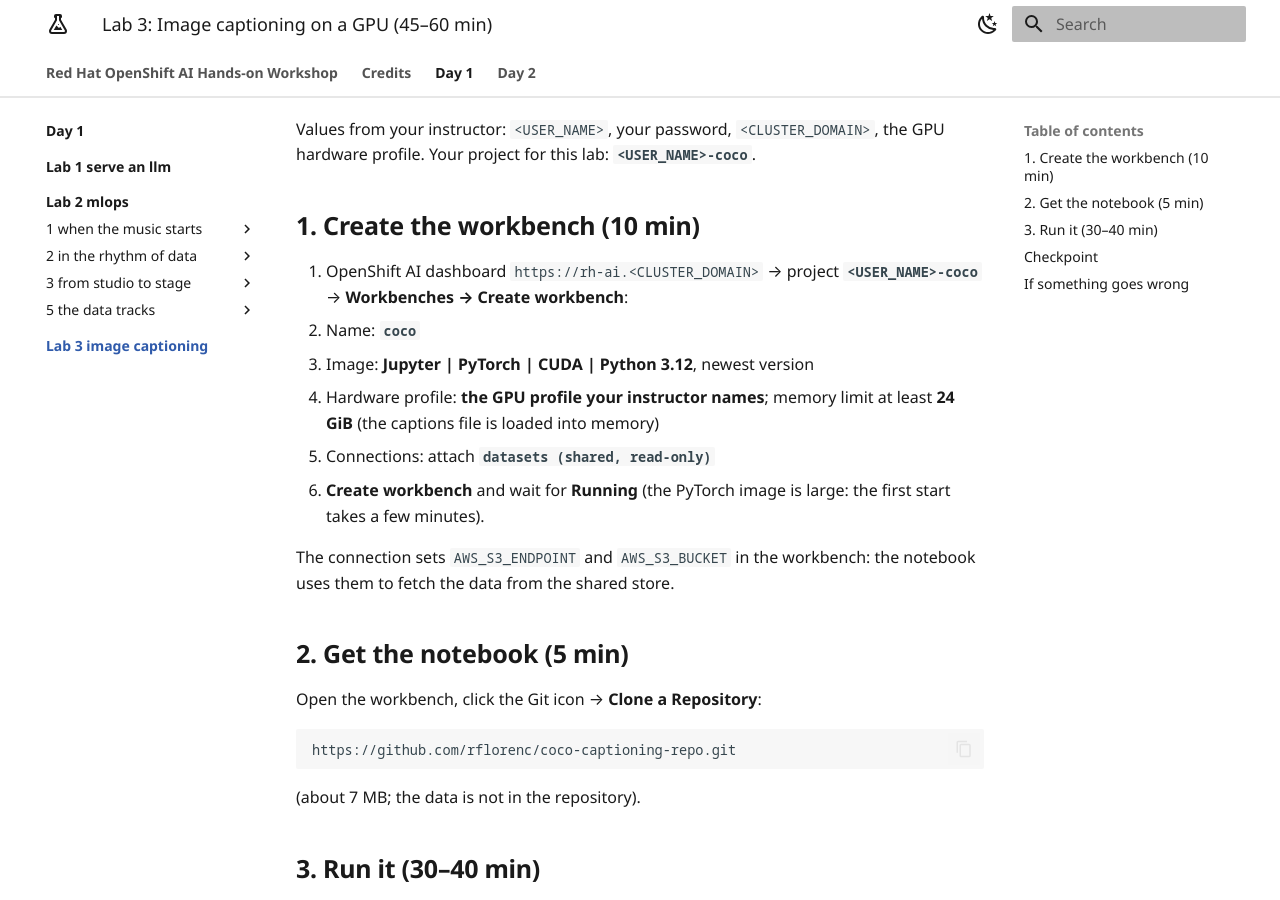
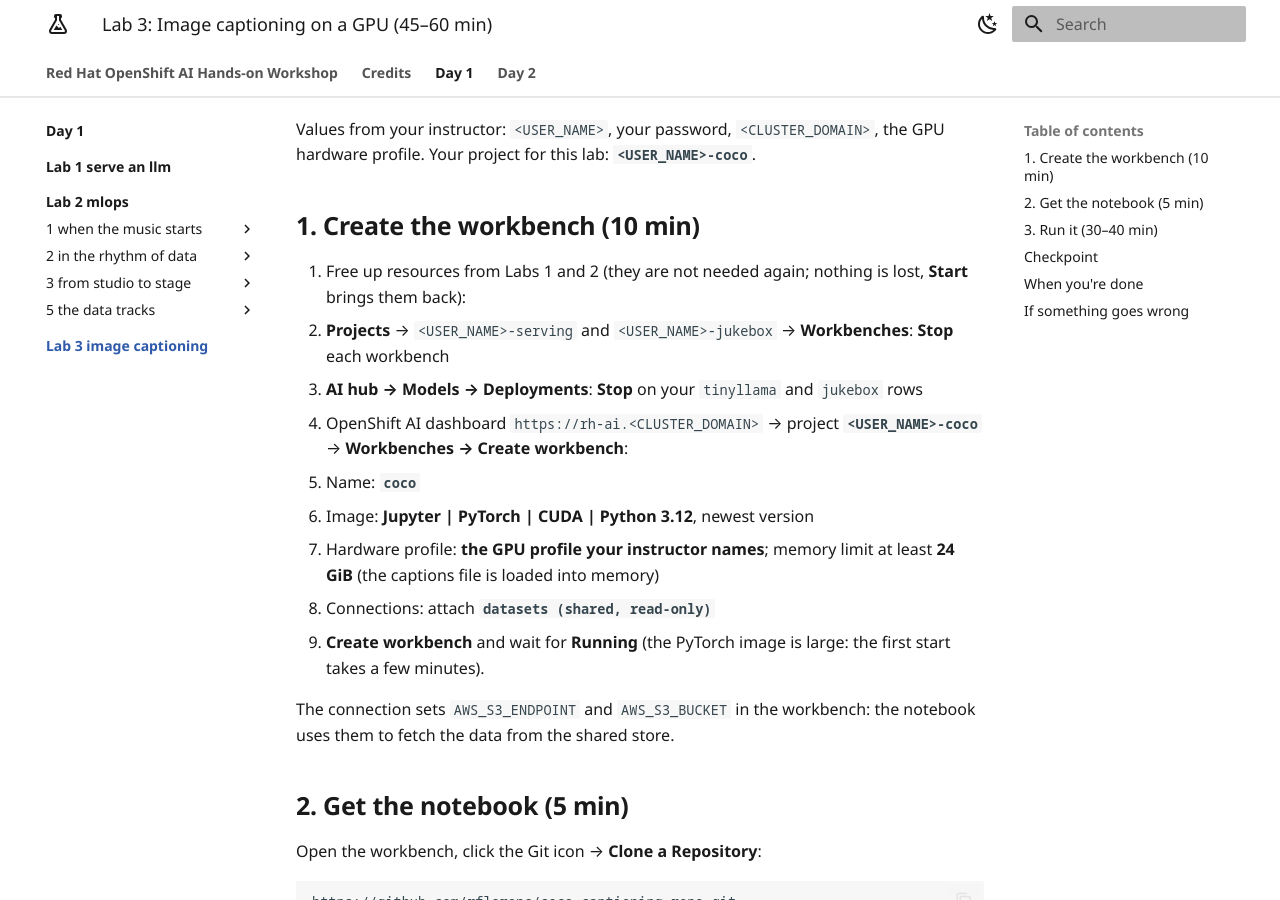
Before and after one commit to rflorenc/openshift-ai-workshop, an MkDocs documentation site: the page built from docs/day-1/lab-3-image-captioning/index.md, in a window 1280 px wide and 900 px high, scrolled down 437 px. Built offline with MkDocs 1.6.1 and Material for MkDocs 9.7.7, drawn with Linux system fonts in a browser that asks for light colours; some of the changed text lies outside the part shown.

Commit message:
Update guides

```diff
--- a/docs/day-1/lab-3-image-captioning/index.md
+++ b/docs/day-1/lab-3-image-captioning/index.md
@@ -14,6 +14,9 @@ Your project for this lab: **`<USER_NAME>-coco`**.
 
 ## 1. Create the workbench (10 min)
 
+0. Free up resources from Labs 1 and 2 (they are not needed again; nothing is lost, **Start** brings them back):
+   - **Projects** → `<USER_NAME>-serving` and `<USER_NAME>-jukebox` → **Workbenches**: **Stop** each workbench
+   - **AI hub → Models → Deployments**: **Stop** on your `tinyllama` and `jukebox` rows
 1. OpenShift AI dashboard `https://rh-ai.<CLUSTER_DOMAIN>` → project **`<USER_NAME>-coco`** →
    **Workbenches → Create workbench**:
    - Name: **`coco`**
@@ -56,6 +59,10 @@ While it runs, open a **Terminal** and watch the GPU: `nvidia-smi` (memory used,
 - the average BLEU and cosine scores printed (for reference: BLEU ~0.2, cosine ~0.67)
 - you can say which step needed the GPU and how much GPU memory it used
 
+## When you're done
+
+**Stop** your `coco` workbench (project `<USER_NAME>-coco` → Workbenches → Stop): it gives the GPU back for the next person.
+
 ## If something goes wrong
 
 - Workbench stuck in **Pending**: no free GPU right now, tell your instructor (GPUs are shared out in turns).
```
